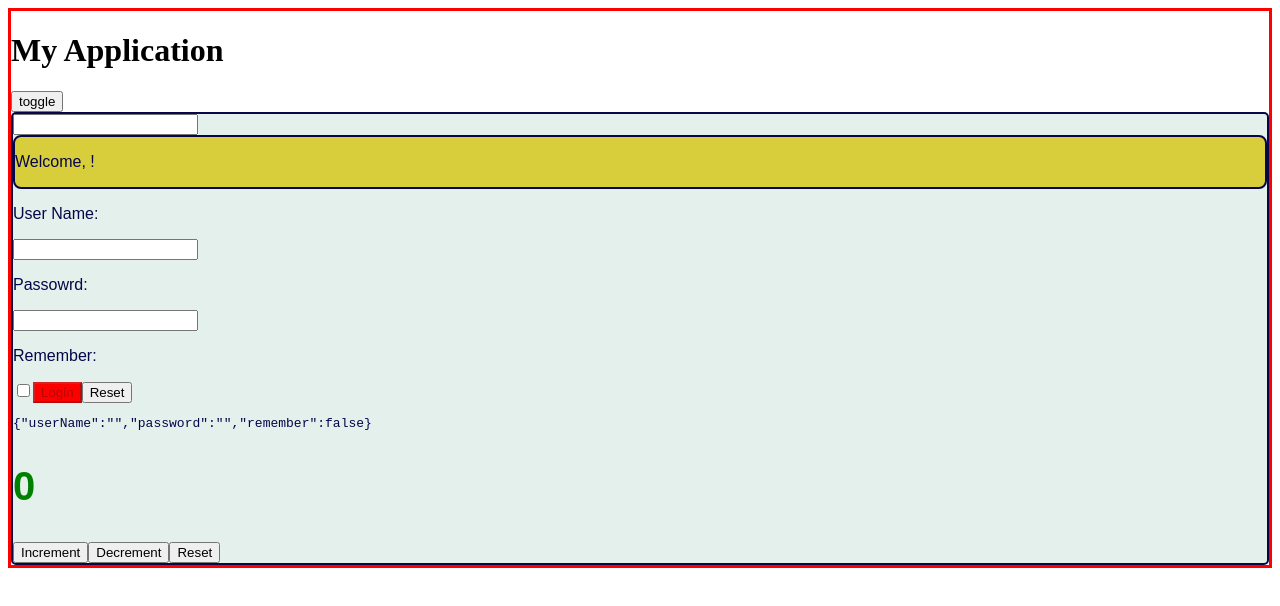
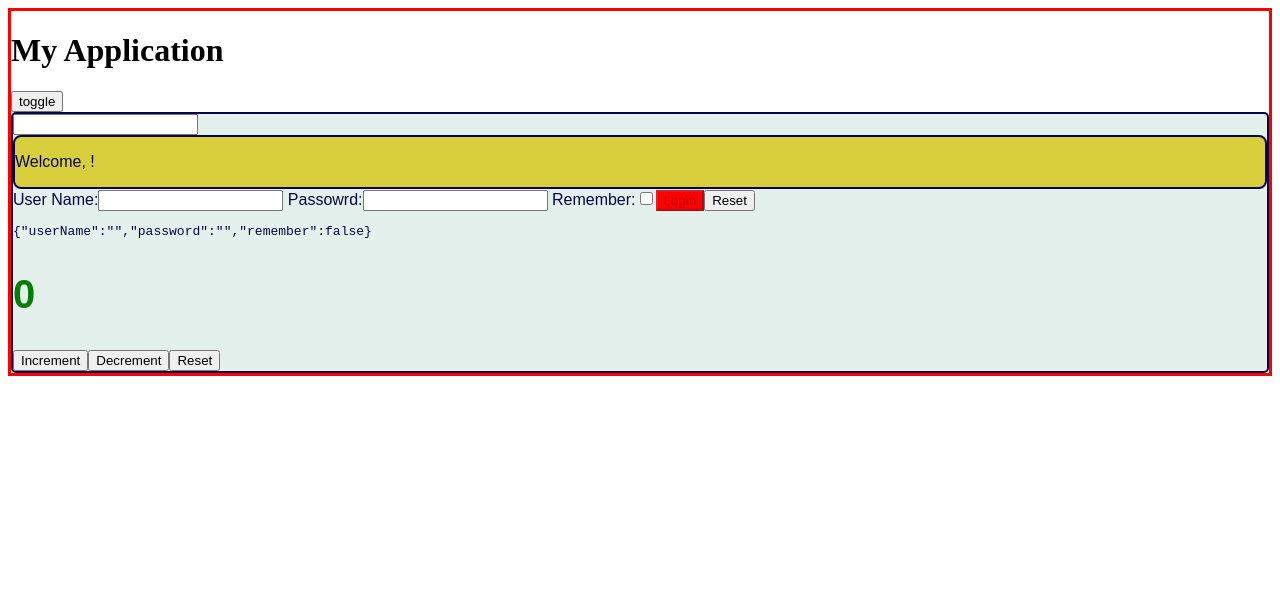
Before and after one commit to dhossainali/React_Exercise2, a React (Vite) app: page / in a window 1280 px wide. Both pictures are taken after a click on the button "toggle". Shown: the top 606 px of the page. Built offline with nearby package versions, Linux system fonts and the light colour scheme.

Commit message:
added label and htmlFor to link them

```diff
--- a/src/Login.jsx
+++ b/src/Login.jsx
@@ -31,13 +31,13 @@ export function Login({onLogin}) {
 
     return (
         <form onSubmit={handleLogin}>
-            <p>User Name:</p>
-            <input name="userName" type="text" value={data.userName} onChange={handleChange} />
-            <p>Passowrd:</p>
-            <input
+            <label htmlFor="idUserName"> User Name:</label>
+            <input id='idUserName' name="userName" type="text" value={data.userName} onChange={handleChange} />
+            <label htmlFor="idPassword"> Passowrd:</label>
+            <input id='idPassword'
                  name="password" type="password" value={data.password} onChange={handleChange} />
-            <p>Remember:</p>
-            <input name="remember" type="checkbox" checked={data.remember} onChange={handleChange} />
+            <label htmlFor="idRemember"> Remember:</label>
+            <input id='idRemember' name="remember" type="checkbox" checked={data.remember} onChange={handleChange} />
             <button className={(data.password).length>=8? classes.greenOK: classes.redNotOK }
             type="submit" disabled={!data.userName || !data.password}>Login</button>
             <button  type="button" onClick={handleReset}>Reset</button>
```
